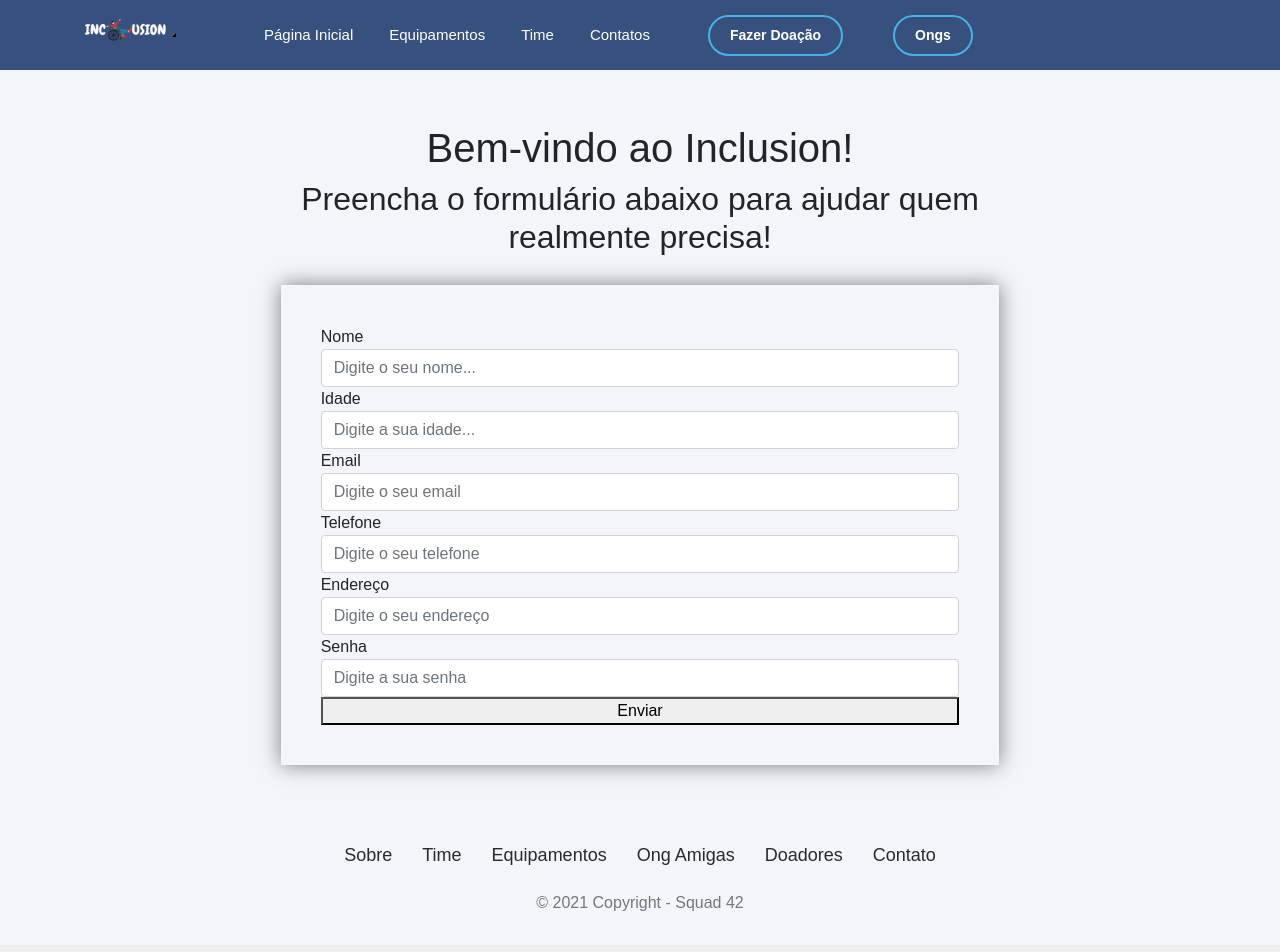
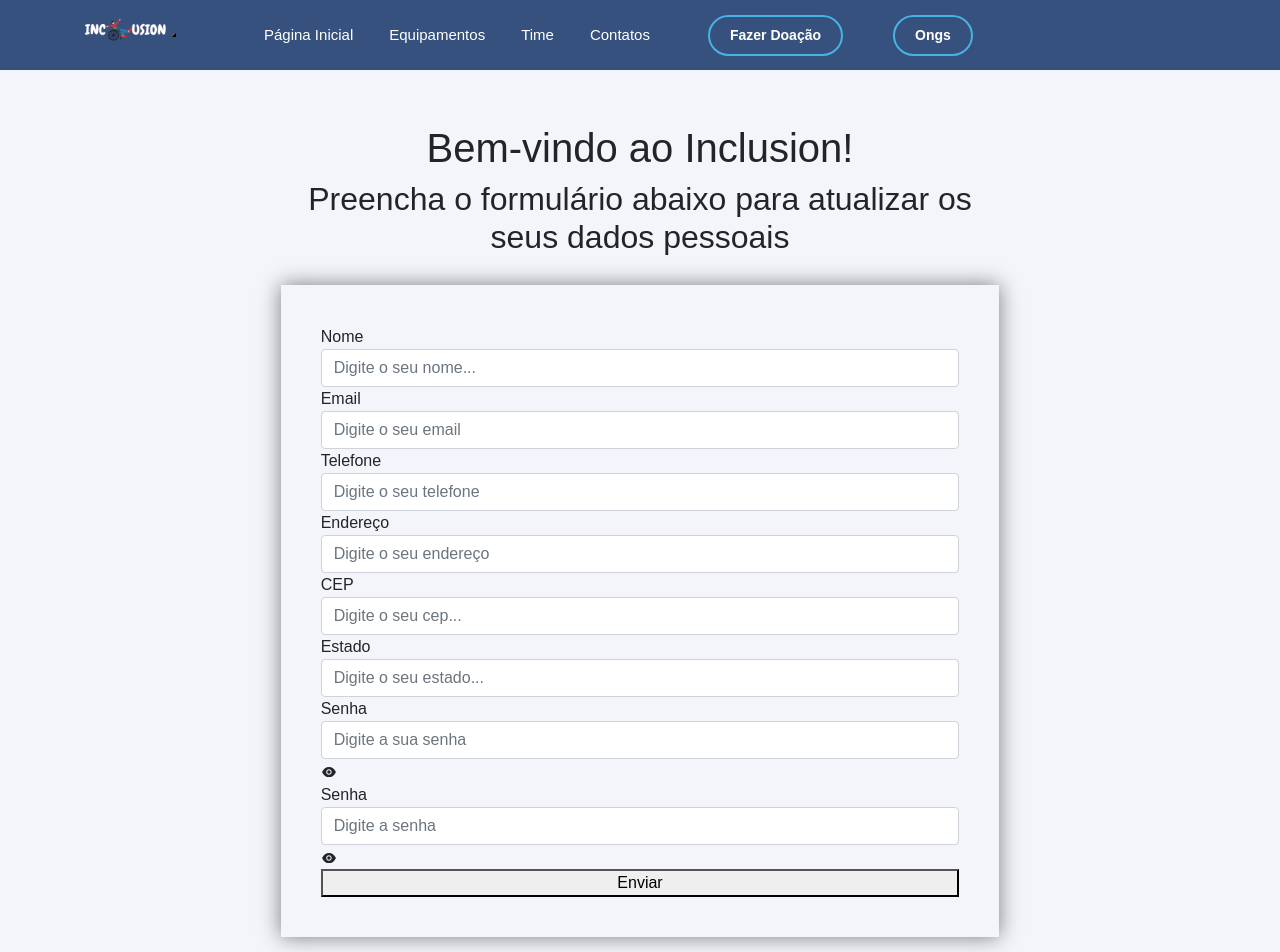
Before and after one commit to Lucas-Braz7x/Inclusion, a React (Create React App) app: page /cadastro/doador in a window 1280 px wide. Shown: the top 952 px of the page. Built offline with nearby package versions, Linux system fonts and the light colour scheme.

Commit message:
Integraçao com o backend, validaçao do formulario de doadores e cria componente 'ShowPassword'

```diff
--- a/src/Components/FormularioDoador/index.jsx
+++ b/src/Components/FormularioDoador/index.jsx
@@ -2,8 +2,105 @@ import React from 'react';
 import './styles.scss';
 import 'bootstrap/dist/css/bootstrap.min.css';
 //import logo from '../../assets/INCLUSION_PRETO.png';
+import { api } from '../../Service/index';
+import { mostrarMensagem } from '../Toastr';
+import 'toastr/build/toastr.min.js';
+import 'toastr/build/toastr.css';
+import { ShowPassword } from '..';
+import * as P from 'prop-types';
 
-export const FormularioDoador = () => {
+export const FormularioDoador = ({ methodForm, idDoador }) => {
+  console.log(idDoador)
+  const handleSubmitForm = (event) => {
+    event.preventDefault();
+
+    const values = {
+      "nomeDoador": document.getElementById('nome').value,
+      "email": document.getElementById('email').value,
+      "telefone": document.getElementById("telefone").value,
+      "cep": document.getElementById("cep").value,
+      "endereco": document.getElementById("endereco").value,
+      "estado": document.getElementById("estado").value,
+      "senha": document.getElementById("senha").value
+    }
+    console.log(values)
+    const senhaRepetida = document.getElementById("senhaRepetida").value;
+
+    const msgError = validations(values, senhaRepetida);
+
+    if (msgError.length > 0 && !idDoador) {
+      msgError.map((message) => mostrarMensagem("error", message, "Atenção"));
+
+      return;
+    }
+
+    methodForm == "post" ? saveDoador(values) : updateDoador(values)
+  }
+
+  const updateDoador = (values) => {
+    values.email = ''
+    api.patch(`/doador/${idDoador}`, values)
+      .then((response) => {
+        if (response.status == 200) {
+          document.querySelector('form').reset();
+        }
+        mostrarMensagem("success", "", "Doador atualizado com sucesso")
+      })
+      .catch(error => mostrarMensagem("error", error.response.data.message, "Error ao atualizar doador"));
+  }
+
+  const saveDoador = (values) => {
+
+    api.post("/doador/cadastro", values)
+      .then((response) => {
+        if (response.status == 200) {
+          document.querySelector('form').reset();
+        }
+        mostrarMensagem("success", "", "Doador cadastrado com sucesso")
+      })
+      .catch(error => mostrarMensagem("error", error.response.data.message, "Error ao cadastrar doador"));
+
+
+  }
+
+  const validations = (values, senhaRepetida) => {
+    const msg = [];
+
+    if (!values.nomeDoador) {
+      msg.push("Preencha o campo nome");
+    }
+    if (!values.email) {
+      msg.push("Preencha o campo email");
+    }
+    if (!values.telefone) {
+      msg.push("Preencha o campo telefone");
+    }
+    if (!values.endereco) {
+      msg.push("Preencha o campo endereço");
+    }
+    if (!values.estado) {
+      msg.push("Preencha o campo estado");
+    }
+    if (!values.cep) {
+      msg.push("Preencha o campo cep");
+    }
+    if (!values.senha) {
+      msg.push("Preencha o campo senha");
+    }
+    if (!senhaRepetida) {
+      msg.push("Digite a senha 2x");
+    }
+
+    if (senhaRepetida.length < 8 || values.senha.length < 8) {
+      msg.push("A senha deve conter 8 ou mais caracteres");
+    }
+
+    if (values.senha !== senhaRepetida) {
+      msg.push("As senhas devem ser iguais")
+    }
+
+    return msg;
+  }
 
   return (
     <main>
@@ -12,43 +109,51 @@ export const FormularioDoador = () => {
           <div className="cadastro-doador-infos">
             {/* <img src={logo} alt="Imagem da logo inclusion"/> */}
             <h1> Bem-vindo ao Inclusion!</h1>
-            <h2> Preencha o formulário abaixo para ajudar quem realmente precisa!</h2>
+            <h2> Preencha o formulário abaixo {methodForm == 'post' ?
+              "para ajudar quem realmente precisa!" : "para atualizar os seus dados pessoais"}</h2>
           </div>
           <div className="col dados-pessoais ">
-            <form className='formulario'>
+            <form onSubmit={(evento) => handleSubmitForm(evento)}
+              className='formulario'>
 
               <label className="control-label">Nome</label>
               <input id="nome" placeholder="Digite o seu nome..." className="form-control" />
 
 
-
-              <label className="control-label">Idade</label>
-              <input id="idade" placeholder="Digite a sua idade..." min="18" max="150" type="number" className="form-control" />
-
               <label className="control-label">Email</label>
               <input id="email" type="email" placeholder="Digite o seu email" className="form-control" />
-
-
 
               <label className="control-label">Telefone</label>
               <input id="telefone" placeholder="Digite o seu telefone" maxLength="11" className="form-control" />
 
+              <label className="control-label">Endereço</label>
+              <input id="endereco" placeholder="Digite o seu endereço" className="form-control" />
 
+              <label className="control-label">CEP</label>
+              <input id="cep" placeholder="Digite o seu cep..." minLength="8" maxLength="8" type="number" className="form-control" />
 
-              <label className="control-label">Endereço</label>
-              <input id="endereço" placeholder="Digite o seu endereço" className="form-control" />
+              <label className="control-label">Estado</label>
+              <input id="estado" placeholder="Digite o seu estado..." minLength="2" maxLength="2" type="text" className="form-control" />
 
               <label className="control-label">Senha</label>
-              <input id="senha" type="password" placeholder="Digite a sua senha" className="form-control" />
+              <input id="senha" type="password" placeholder="Digite a sua senha" minLength="8" className="form-control" />
+              <ShowPassword idInput="senha" />
 
-              <button className="botao" onClick={() => alert('Cadastro realizado com sucesso!')} type="submit"> Enviar</button>
+              <label className="control-label">Senha</label>
+              <input id="senhaRepetida" type="password" placeholder="Digite a senha" minLength="8" className="form-control" />
+              <ShowPassword idInput="senhaRepetida" />
+
+              <button className="botao" type="submit"> Enviar</button>
 
             </form>
           </div>
         </div>
       </div>
     </main>
-
-
   )
 }
+
+FormularioDoador.propTypes = {
+  methodForm: P.string,
+  idDoador: P.number
+}
--- a/src/Components/Login/index.jsx
+++ b/src/Components/Login/index.jsx
@@ -11,7 +11,7 @@ import 'toastr/build/toastr.min.js';
 import 'toastr/build/toastr.css';
 //import { Button } from '../UI/Button';
 
-import  Logo from "./assets/inclusion-logo.png";
+import Logo from "./assets/inclusion-logo.png";
 
 export const Login = () => {
   const history = useNavigate();
@@ -49,8 +49,8 @@ export const Login = () => {
         mostrarMensagem("success", "Usuário autenticado", "Bem-vindo");
         history('/');
       })
-      .catch(e => {
-        mostrarMensagem("error", e.response.data, "Falha ao autenticar usuário")
+      .catch(error => {
+        mostrarMensagem("error", error.response.data.message, "Falha ao autenticar usuário")
       });
 
   }
@@ -87,7 +87,7 @@ export const Login = () => {
       <div className="container">
         <div className="container-login">
           <div className="wrap-login">
-    <form className="login-form"  onSubmit={(evento) => handleSubmit(evento)}>
+            <form className="login-form" onSubmit={(evento) => handleSubmit(evento)}>
               <span className="login-form-title"> Bem vindo! </span>
 
               <span className="login-form-title">
@@ -96,7 +96,7 @@ export const Login = () => {
 
               <div className="wrap-input">
                 <input
-                className= "has-val input"
+                  className="has-val input"
                   type="email"
 
                   onChange={(e) => setUsuarioEmail(e.target.value)}
@@ -114,7 +114,7 @@ export const Login = () => {
                 <span className="focus-input" data-placeholder="Password"></span>
               </div>
               <div className="container-login-form-btn">
-              <button onClick={handleSubmit} type= "submit" className="login-form-btn" >Login</button>
+                <button onClick={handleSubmit} type="submit" className="login-form-btn" >Login</button>
               </div>
               <div className="text-center">
                 <span className="txt1">Não possui conta? </span>
--- /dev/null
+++ b/src/Components/UI/ShowPassword/index.jsx
@@ -0,0 +1,22 @@
+import React, { useEffect, useState } from 'react';
+import { AiFillEye, AiFillEyeInvisible } from 'react-icons/ai';
+
+/*eslint-disable*/
+export const ShowPassword = ({ idInput }) => {
+  const [type, setType] = useState('')
+  useEffect(() => {
+    setType(document.getElementById(idInput).type);
+  })
+  const handleTypeInput = () => {
+    const inputSenhaType = document.getElementById(idInput);
+    inputSenhaType.type = type == 'password' ? 'text' : 'password';
+    setType(type == 'password' ? 'text' : 'password');
+  }
+
+  return (
+    <span>
+      {type == "password" ? <AiFillEye onClick={handleTypeInput} /> :
+        <AiFillEyeInvisible onClick={handleTypeInput} />}
+    </span>
+  )
+}
--- a/src/Components/index.js
+++ b/src/Components/index.js
@@ -7,3 +7,4 @@ export { EquipamentoCard } from './EquipamentoCard';
 
 /*UI*/
 export { Button } from './UI/Button';
+export { ShowPassword } from './UI/ShowPassword';
--- a/src/Pages/Cadastro/index.jsx
+++ b/src/Pages/Cadastro/index.jsx
@@ -26,7 +26,7 @@ export const Cadastro = () => {
         {login ? "ir para Cadastro" : "ir para login"}
       </button>
       {
-        login ? <Login></Login> : <FormularioDoador />
+        login ? <Login></Login> : <FormularioDoador methodForm='post' />
       }
     </main>
   )
```
Lines whose indentation alone changed are shown as unchanged.
